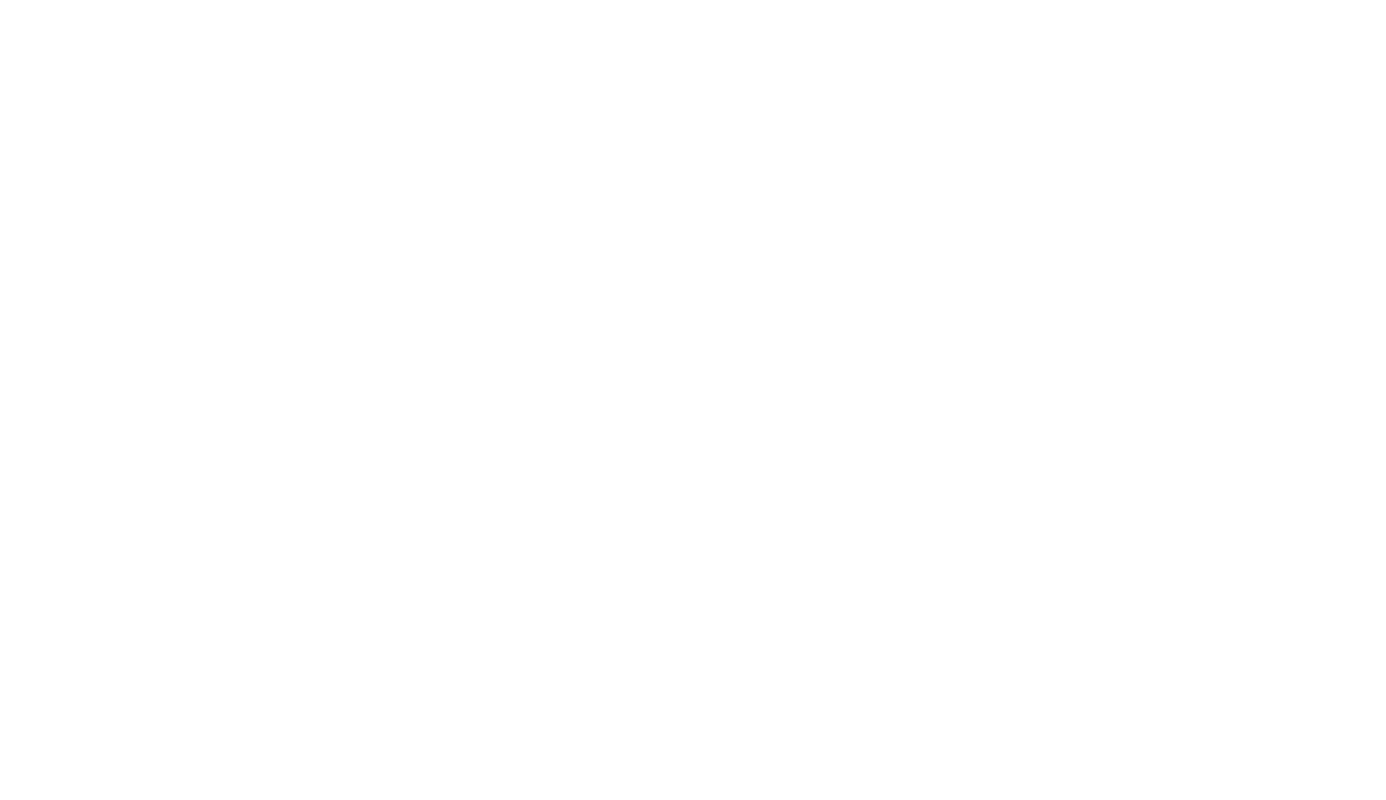
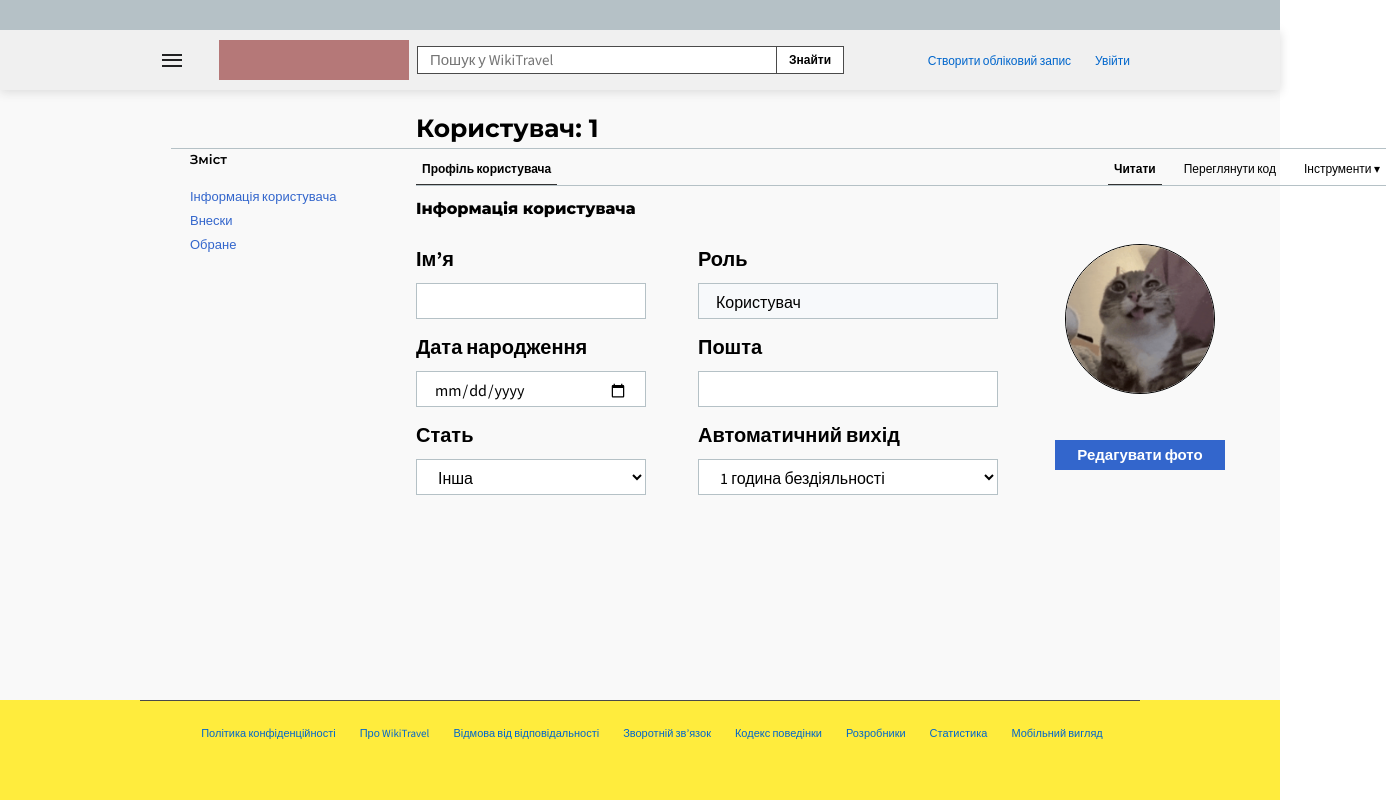
Before and after one commit to KITMAVV/wiki_clone_web, a React (Vite) app: page /users/1 in a window 1280 px wide. Before the commit this address had no page. Shown: the whole page, 1386 px wide, since content can reach past the window. Built offline with nearby package versions, Linux system fonts and the light colour scheme.

Commit message:
GG_v0.8.0  -  User-Profile+--

```diff
--- a/src/App.jsx
+++ b/src/App.jsx
@@ -3,10 +3,11 @@ import Tests from "./pages/dev/testing_page.jsx";
 import Login from "./pages/Auth/Login.jsx";
 import Register from "./pages/Auth/Register.jsx";
 import HomePage from "./pages/Home/Home.jsx";
-import Profile from "./pages/About/About.jsx"
+import About from "./pages/About/About.jsx";
+import UserProfile from "./pages/Users/UserProfile.jsx";
 
 import styles from "./test.module.css";
-import About from "./pages/About/About.jsx";
+
 
 
 function Home() {
@@ -19,6 +20,7 @@ function Home() {
             <Link to="/register" className={styles.btn}>3) Register</Link>
             <Link to="/home" className={styles.btn}>4) Home</Link>
             <Link to="/about" className={styles.btn}>5) About</Link>
+            <Link to="/users/" className={styles.btn}>6) Profile</Link>
         </div>
     );
 }
@@ -33,6 +35,7 @@ export default function App() {
                 <Route path="/register" element={<Register/>}/>
                 <Route path="/home" element={<HomePage/>}/>
                 <Route path="/about" element={<About/>}/>
+                <Route path="/users/:username" element={<UserProfile />} />
             </Routes>
         </Router>
     );
--- a/src/components/Page_menu/Page_menu.jsx
+++ b/src/components/Page_menu/Page_menu.jsx
@@ -1,17 +1,25 @@
 import React from "react";
 import './Page_menu.css'
 
-const Page_menu = ({ className = "" }) => {
+const Page_menu = ({ className = "", mainTab = "Головна", showDiscussion = true, showRead = true, showCode = true, showHistory = true, }) => {
     return (
         <div className={`page-menu-tools ${className}`}>
             <div className="page-menu-tabs-left">
-                <a href="#" className="page-menu-tab active">Головна</a>
-                <a href="#" className="page-menu-tab">Обговорення</a>
+                <a href="#" className="page-menu-tab active">{mainTab}</a>
+                {showDiscussion && (
+                    <a href="#" className="page-menu-tab">Обговорення</a>
+                )}
             </div>
             <div className="page-menu-tabs-right">
-                <a href="#" className="page-menu-tab active">Читати</a>
-                <a href="#" className="page-menu-tab">Переглянути код</a>
-                <a href="#" className="page-menu-tab">Переглянути історію</a>
+                {showRead && (
+                    <a href="#" className="page-menu-tab active">Читати</a>
+                )}
+                {showCode && (
+                    <a href="#" className="page-menu-tab">Переглянути код</a>
+                )}
+                {showHistory && (
+                    <a href="#" className="page-menu-tab">Переглянути історію</a>
+                )}
                 <button
                     className="page-menu-tools-btn"
                     type="button"
@@ -26,3 +34,7 @@ const Page_menu = ({ className = "" }) => {
 };
 
 export default Page_menu;
+
+
+// Приклад використання компонента(*за замовчуванням всі кнопки увімкнуті):
+// <Page_menu className="long-line" mainTab="Стаття" showDiscussion={false} showRead={false} showCode={false} showHistory={false} />
--- /dev/null
+++ b/src/pages/Users/UserProfile.css
@@ -0,0 +1,92 @@
+.profile-wrap {
+    padding-bottom: 120px;
+    display: grid;
+    grid-template-columns: 202px 1fr;
+    gap: 24px;
+    align-items: start;
+}
+
+.profile__left {
+    margin-top: 60px;
+}
+
+.profile__content {
+    margin-top: 20px;
+}
+
+.profile-title {
+    font-size: 25px;
+    font-weight: 700;
+}
+
+/*USER INFO <------------------*/
+
+.profile-user-info {
+    width: 860px;
+    margin-top: 12px;
+}
+
+.profile-grid {
+    margin-top: 18px;
+    display: grid;
+    grid-template-columns: 230px 300px 180px;
+    gap: 20px 52px;
+    align-items: start;
+}
+
+.profile-col {
+    display: grid;
+    grid-template-columns: 1fr;
+    gap: 8px;
+}
+
+.profile-label {
+    margin-top: 6px;
+    font-size: 20px;
+    font-weight: 700;
+}
+
+.profile-input {
+    height: 36px;
+    padding: 6px 17px 2px;
+    border: 1px solid #b5c1c6;
+    font-size: 16px;
+    background: #fff;
+}
+
+.profile-readonly {
+    min-height: 36px;
+    padding: 6px 17px 2px;
+    border: 1px solid #b5c1c6;
+    background: #f7f9fb;
+    font-size: 16px;
+    display: flex;
+    align-items: center;
+}
+
+.profile-avatar {
+    margin-top: 5px;
+    display: grid;
+    justify-items: center;
+    align-content: start;
+    gap: 46px;
+}
+
+.profile-avatar-img {
+    width: 150px;
+    height: 150px;
+    border-radius: 50%;
+    object-fit: cover;
+    border: 1px solid #000000;
+}
+
+.profile-btn {
+    padding: 4px 22px;
+    background: #3366cc;
+    color: #fff;
+    border: none;
+    font-size: 15px;
+    font-weight: 700;
+    cursor: pointer;
+}
+.profile-btn:hover { background: #2a62a0; }
--- /dev/null
+++ b/src/pages/Users/UserProfile.jsx
@@ -0,0 +1,147 @@
+import { useParams } from "react-router-dom";
+
+import PageLayout from '../PageLayout.jsx';
+import Toc from '../../components/Page_content_list/Page_content_list.jsx'
+import Page_menu from "../../components/Page_menu/Page_menu.jsx";
+
+import './UserProfile.css'
+
+
+export default function UserProfile() {
+    const tocItems = [
+        { id: "user_info",  label: "Інформація користувача" },
+        { id: "contributions",  label: "Внески" },
+        { id: "favorites",  label: "Обране" },
+    ];
+
+
+    const { username } = useParams();
+
+    const fakeUsers = {
+        vasya: {
+            displayName: "brrpatapim228",
+            bio: "Крутий подорожувач(ні)",
+            joined: "2024-05-12",
+            edits: 52,
+            name: "Віталій",
+            role: "Тревел-новачок",
+            birthday: "1988-12-25",
+            email: "patapim@gmail.com",
+            gender: "male",
+            autoLogout: "1h",
+            photoUrl: "/placeholder.png",
+        },
+        petya: {
+            displayName: "Патускі",
+            bio: "Я не знаю що тут написати",
+            joined: "2023-09-01",
+            edits: 17,
+            name: "Петро",
+            role: "Досвідчений мандрівник",
+            birthday: "1995-03-10",
+            email: "petro@gmail.com",
+            gender: "male",
+            autoLogout: "4h",
+            photoUrl: "/placeholder.png",
+        },
+    };
+
+    const user = fakeUsers[username] || {
+        displayName: username,
+        bio: "test profile",
+        joined: "—",
+        edits: 0,
+        name: "",
+        role: "Користувач",
+        birthday: "",
+        email: "",
+        gender: "other",
+        autoLogout: "1h",
+        photoUrl: "/placeholder.png",
+    };
+
+    return (
+        <PageLayout>
+            <section className={"profile-wrap"}>
+                <aside className="profile__left">
+                    <Toc items={tocItems}/>
+                </aside>
+                <main className="profile__content">
+                    <h1 className="profile-title">Користувач: {user.displayName}</h1>
+                    <Page_menu className="long-line" mainTab="Профіль користувача" showDiscussion={false} showHistory={false}/>
+                    <section id="user_info" className="profile-user-info">
+                        <h1>Інформація користувача</h1>
+
+                        <div className="profile-grid">
+                            <div className="profile-col">
+                                <label className="profile-label" htmlFor="profile-name">Ім’я</label>
+                                <input
+                                    id="profile-name"
+                                    className="profile-input"
+                                    type="text"
+                                    defaultValue={user.name}
+                                />
+
+                                <label className="profile-label" htmlFor="profile-bday">Дата народження</label>
+                                <input
+                                    id="profile-bday"
+                                    className="profile-input"
+                                    type="date"
+                                    defaultValue={user.birthday}
+                                />
+
+                                <label className="profile-label" htmlFor="profile-gender">Стать</label>
+                                <select
+                                    id="profile-gender"
+                                    className="profile-input"
+                                    defaultValue={user.gender}
+                                >
+                                    <option value="male">Чоловіча</option>
+                                    <option value="female">Жіноча</option>
+                                    <option value="other">Інша</option>
+                                </select>
+                            </div>
+
+                            <div className="profile-col">
+                                <span className="profile-label">Роль</span>
+                                <div className="profile-readonly">{user.role}</div>
+
+                                <label className="profile-label" htmlFor="profile-email">Пошта</label>
+                                <input
+                                    id="profile-email"
+                                    className="profile-input"
+                                    type="email"
+                                    defaultValue={user.email}
+                                />
+
+                                <label className="profile-label" htmlFor="profile-logout">Автоматичний вихід</label>
+                                <select
+                                    id="profile-logout"
+                                    className="profile-input"
+                                    defaultValue={user.autoLogout}
+                                >
+                                    <option value="15m">15 хв бездіяльності</option>
+                                    <option value="1h">1 година бездіяльності</option>
+                                    <option value="4h">4 години бездіяльності</option>
+                                </select>
+                            </div>
+
+                            <aside className="profile-avatar">
+                                <img
+                                    className="profile-avatar-img"
+                                    src={user.photoUrl}
+                                    alt="Фото користувача"
+                                />
+                                <button className="profile-btn" type="button">Редагувати фото</button>
+                            </aside>
+                        </div>
+                    </section>
+
+                    <section id="contributions" className="profile-user-contributions">
+
+                    </section>
+                </main>
+            </section>
+        </PageLayout>
+    );
+}
```
Also changed, not shown: src/pages/Profile/Profile.jsx (deleted, +0 -16 lines), src/pages/Profile/Profile.css (deleted).
